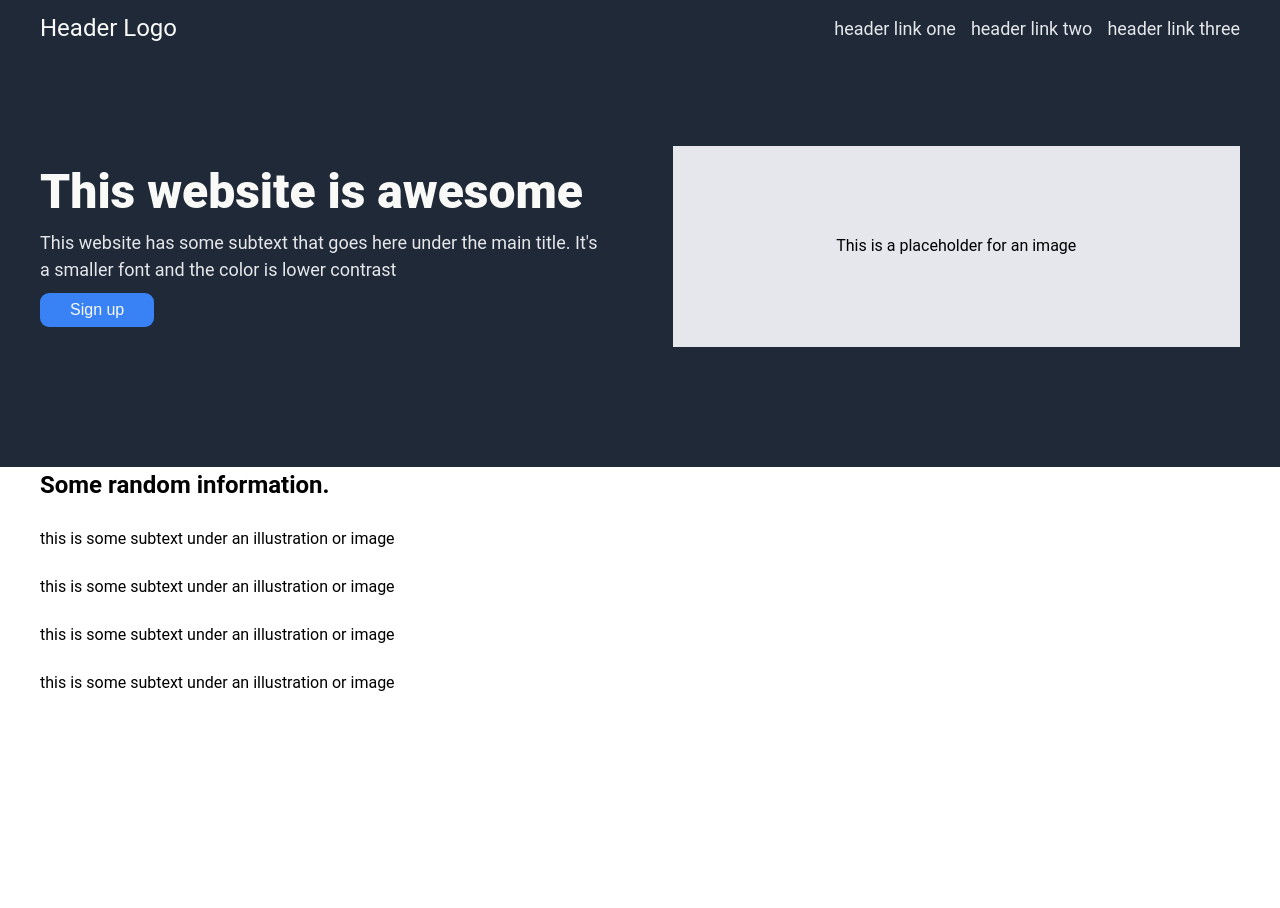
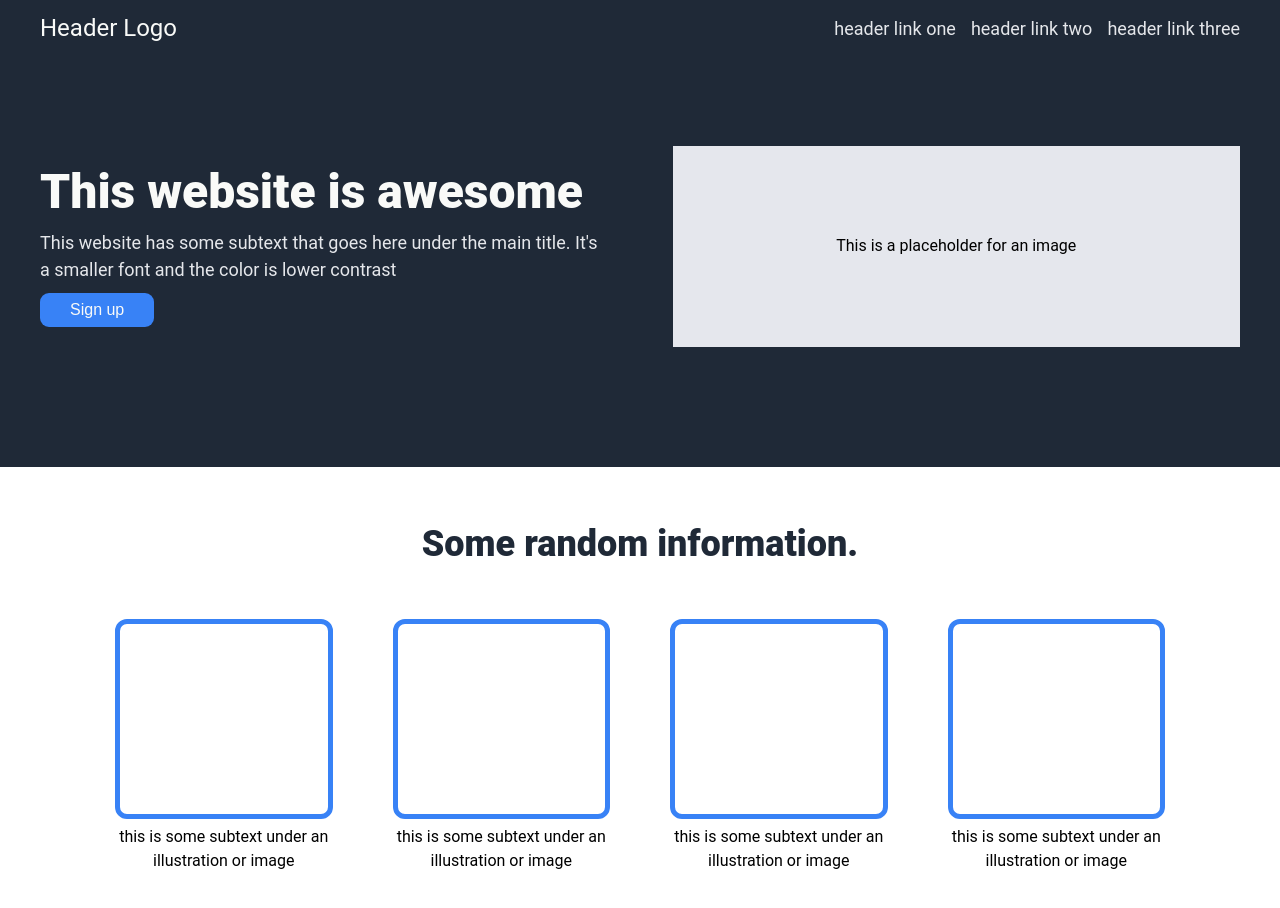
Before and after one commit to AcePeQ/Project-Landing-Page, a plain HTML site: page index.html in a window 1280 px wide. Before the commit the page ends 800 px from the top, so only its background shows below. Drawn offline with Linux system fonts and the light colour scheme.

Commit message:
Section information: styled
Section-information done: Add new class to container to chenge it's width, also add static width and height on illustrations

```diff
--- a/index.html
+++ b/index.html
@@ -41,8 +41,8 @@
       </div>
     </section>
 
-    <section class="section-features">
-      <div class="container container--features">
+    <section class="section-information">
+      <div class="container container--information">
         <h2 class="heading-2 heading--information">Some random information.</h2>
 
         <div class="items">
--- a/style.css
+++ b/style.css
@@ -112,7 +112,58 @@ body {
   background-color: #e5e7ed;
 }
 
-.section-features {
+.section-information {
   display: flex;
   justify-content: center;
+
+  margin: 50px 0 125px 0;
 }
+
+.container--information {
+  flex: 0 1 1050px;
+}
+
+.heading-2 {
+  font-size: 36px;
+  font-weight: 900;
+  color: #1f2937;
+
+  text-align: center;
+}
+
+.heading--information {
+  margin-bottom: 48px;
+}
+
+.items {
+  display: flex;
+  justify-content: space-between;
+  align-items: center;
+
+  gap: 60px;
+}
+
+.item {
+  display: flex;
+  flex-direction: column;
+
+  justify-content: center;
+  align-items: center;
+
+  gap: 6px;
+
+  flex: 1;
+}
+
+.item__img {
+  height: 200px;
+  width: 100%;
+  border: 5px solid #3882f6;
+
+  border-radius: 12px;
+}
+
+.item__subtext {
+  display: inline-block;
+  text-align: center;
+}
```
